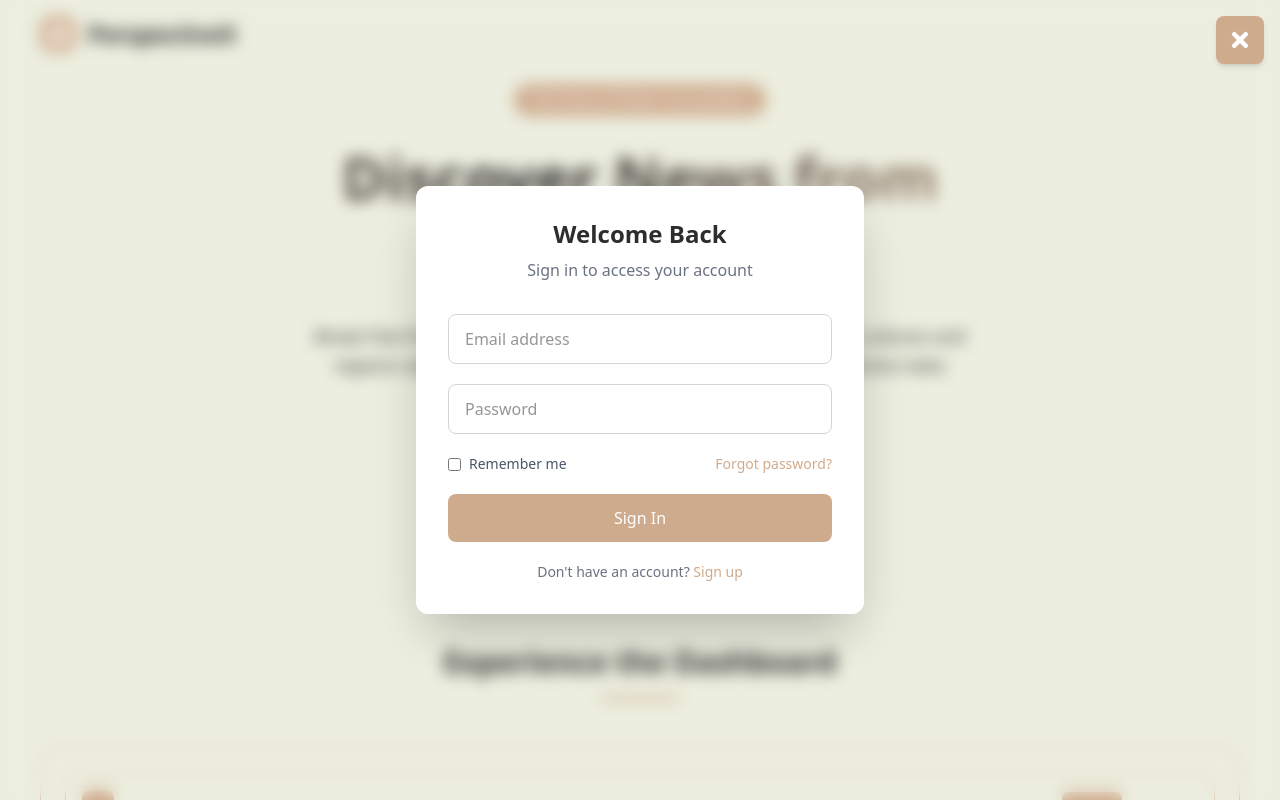
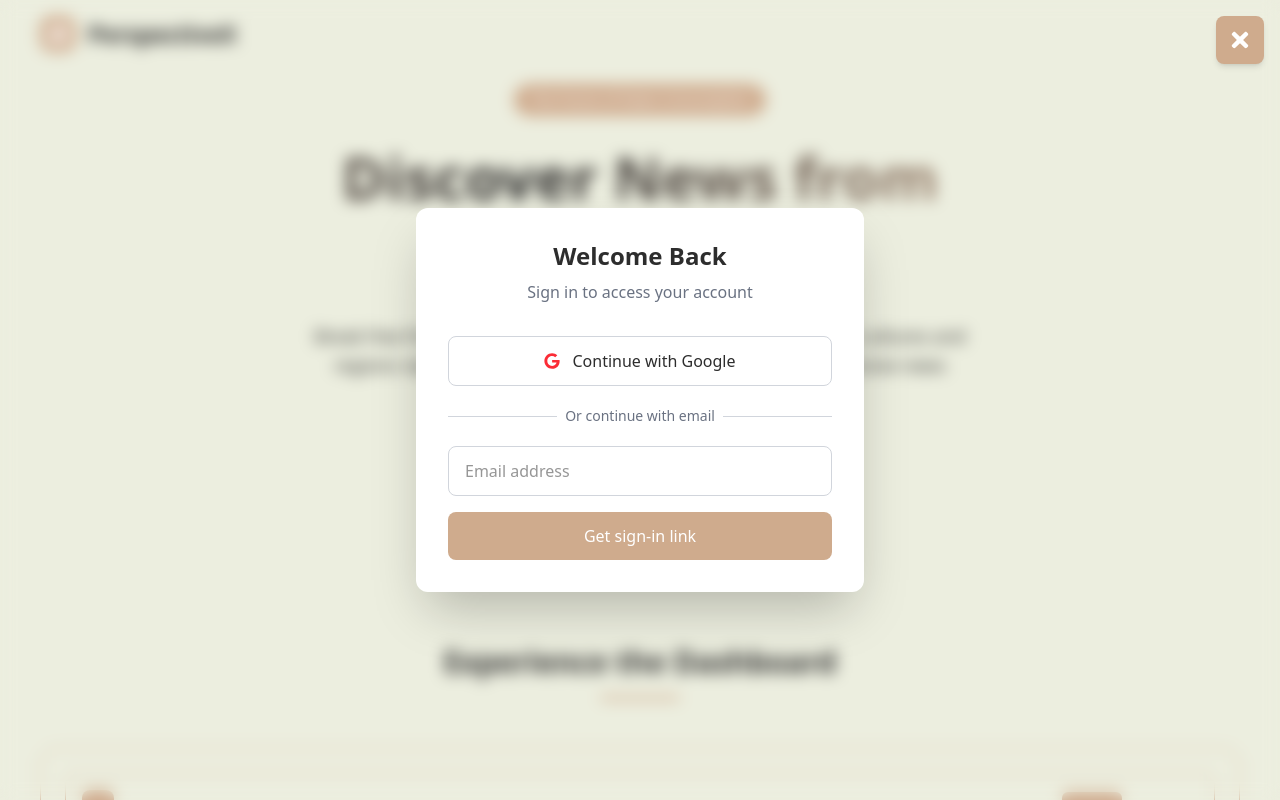
Before and after one commit to NEGO2522/Perspective-X, a React (Vite) app: page / in a window 1280 px wide. Both pictures are taken after a click on the button "Toggle menu". Shown: the top 800 px of the page. Built offline with nearby package versions, Linux system fonts and the light colour scheme.

Commit message:
Sign-in method add

```diff
--- a/src/firebase/firebase.js
+++ b/src/firebase/firebase.js
@@ -1,11 +1,17 @@
 // Import the functions you need from the SDKs you need
 import { initializeApp } from "firebase/app";
 import { getAnalytics } from "firebase/analytics";
-// TODO: Add SDKs for Firebase products that you want to use
-// https://firebase.google.com/docs/web/setup#available-libraries
+import {
+  getAuth,
+  GoogleAuthProvider,
+  signInWithPopup,
+  signInWithEmailLink,
+  sendSignInLinkToEmail,
+  isSignInWithEmailLink,
+  signInWithEmailLink as signInWithEmailLinkAuth
+} from "firebase/auth";
 
 // Your web app's Firebase configuration
-// For Firebase JS SDK v7.20.0 and later, measurementId is optional
 const firebaseConfig = {
   apiKey: "AIzaSyA080tHPuQ9wDccqdOJS6Hsymr66hgghIs",
   authDomain: "perspectivex-ee5ca.firebaseapp.com",
@@ -19,3 +25,56 @@ const firebaseConfig = {
 // Initialize Firebase
 const app = initializeApp(firebaseConfig);
 const analytics = getAnalytics(app);
+
+// Initialize Firebase Auth
+const auth = getAuth(app);
+const googleProvider = new GoogleAuthProvider();
+
+// Google Sign In
+export const signInWithGoogle = async () => {
+  try {
+    const result = await signInWithPopup(auth, googleProvider);
+    return result.user;
+  } catch (error) {
+    console.error("Error signing in with Google:", error);
+    throw error;
+  }
+};
+
+// Email Link Authentication
+export const sendSignInLink = async (email) => {
+  const actionCodeSettings = {
+    url: window.location.origin,
+    handleCodeInApp: true,
+  };
+
+  try {
+    await sendSignInLinkToEmail(auth, email, actionCodeSettings);
+    // Save the email locally to complete sign-in after clicking the link
+    window.localStorage.setItem('emailForSignIn', email);
+    return true;
+  } catch (error) {
+    console.error("Error sending sign in link:", error);
+    throw error;
+  }
+};
+
+// Check if the user is coming from a sign-in link
+export const isSignInLinkUrl = (url) => {
+  return isSignInWithEmailLink(auth, url);
+};
+
+// Complete sign in with email link
+export const completeSignInWithEmailLink = async (email, url) => {
+  try {
+    const result = await signInWithEmailLinkAuth(auth, email, url);
+    // Clear the email from storage
+    window.localStorage.removeItem('emailForSignIn');
+    return result.user;
+  } catch (error) {
+    console.error("Error completing sign in with email link:", error);
+    throw error;
+  }
+};
+
+export { auth };
--- a/src/pages/Landing.jsx
+++ b/src/pages/Landing.jsx
@@ -1,5 +1,6 @@
 import React, { useState, useEffect, useRef } from 'react';
-import { FaGlobeAmericas, FaArrowRight, FaSearch, FaNewspaper, FaChartLine, FaUsers, FaClock, FaEye, FaBars, FaTimes } from 'react-icons/fa';
+import { FaGlobeAmericas, FaArrowRight, FaSearch, FaNewspaper, FaChartLine, FaUsers, FaClock, FaEye, FaBars, FaTimes, FaGoogle } from 'react-icons/fa';
+import { signInWithGoogle, sendSignInLink, isSignInLinkUrl, completeSignInWithEmailLink } from '../firebase/firebase';
 import { motion } from 'framer-motion';
 import gsap from 'gsap';
 import { ScrollTrigger } from 'gsap/ScrollTrigger';
@@ -38,6 +39,10 @@ const features = [
 const Landing = () => {
   const [activeFeature, setActiveFeature] = useState(0);
   const [isMenuOpen, setIsMenuOpen] = useState(false);
+  const [email, setEmail] = useState('');
+  const [showEmailSent, setShowEmailSent] = useState(false);
+  const [isLoading, setIsLoading] = useState(false);
+  const [error, setError] = useState('');
   const container = useRef();
   const heroRef = useRef();
   const dashboardRef = useRef();
@@ -110,6 +115,53 @@ const Landing = () => {
     });
   }, { scope: container });
 
+  // Handle form submission
+  const handleSubmit = async (e) => {
+    e.preventDefault();
+    setError('');
+    setIsLoading(true);
+
+    try {
+      await sendSignInLink(email);
+      setShowEmailSent(true);
+    } catch (err) {
+      setError(err.message);
+    } finally {
+      setIsLoading(false);
+    }
+  };
+
+  // Handle Google Sign In
+  const handleGoogleSignIn = async () => {
+    try {
+      setError('');
+      setIsLoading(true);
+      await signInWithGoogle();
+      setIsMenuOpen(false);
+    } catch (err) {
+      setError(err.message);
+    } finally {
+      setIsLoading(false);
+    }
+  };
+
+  // Check for email sign-in link on component mount
+  useEffect(() => {
+    if (isSignInLinkUrl(window.location.href)) {
+      const email = window.localStorage.getItem('emailForSignIn');
+      if (email) {
+        completeSignInWithEmailLink(email, window.location.href)
+          .then(() => {
+            window.localStorage.removeItem('emailForSignIn');
+            window.location.href = '/';
+          })
+          .catch((error) => {
+            setError(error.message);
+          });
+      }
+    }
+  }, []);
+
   return (
     <div className="min-h-screen bg-[#ECEEDF] text-[#2D2D2D]" ref={container}>
       {/* Navigation */}
@@ -170,47 +222,78 @@ const Landing = () => {
                     <p className="text-gray-500">Sign in to access your account</p>
                   </div>
 
-                  <form className="space-y-5">
+                  {showEmailSent ? (
+                    <div className="text-center space-y-4">
+                      <div className="text-green-600 bg-green-50 p-4 rounded-lg">
+                        <p>We've sent a sign-in link to your email.</p>
+                        <p className="font-medium">{email}</p>
+                      </div>
+                      <p className="text-sm text-gray-500">
+                        Check your email and click the link to sign in.
+                      </p>
+                      <button
+                        type="button"
+                        onClick={() => {
+                          setShowEmailSent(false);
+                          setEmail('');
+                        }}
+                        className="mt-4 text-[#CFAB8D] hover:underline"
+                      >
+                        Back to sign in
+                      </button>
+                    </div>
+                  ) : (
+                    <>
+                      <div className="space-y-5">
+                        <button
+                          type="button"
+                          onClick={handleGoogleSignIn}
+                          disabled={isLoading}
+                          className="w-full flex items-center justify-center gap-3 bg-white border border-gray-300 py-3 px-4 rounded-lg font-medium hover:bg-gray-50 transition-colors focus:outline-none focus:ring-2 focus:ring-offset-2 focus:ring-[#CFAB8D]"
+                        >
+                          <FaGoogle className="text-red-500" />
+                          Continue with Google
+                        </button>
+
+                        <div className="relative">
+                          <div className="absolute inset-0 flex items-center">
+                            <div className="w-full border-t border-gray-300"></div>
+                          </div>
+                          <div className="relative flex justify-center text-sm">
+                            <span className="px-2 bg-white text-gray-500">Or continue with email</span>
+                          </div>
+                        </div>
+
+                        <form onSubmit={handleSubmit} className="space-y-4">
                           <div>
                             <input
                               type="email"
                               placeholder="Email address"
                               className="w-full px-4 py-3 border border-gray-300 rounded-lg focus:ring-2 focus:ring-[#CFAB8D] focus:border-transparent outline-none transition-all"
                               required
+                              value={email}
+                              onChange={(e) => setEmail(e.target.value)}
+                              disabled={isLoading}
                             />
-                    </div>
-
-                    <div>
-                      <input
-                        type="password"
-                        placeholder="Password"
-                        className="w-full px-4 py-3 border border-gray-300 rounded-lg focus:ring-2 focus:ring-[#CFAB8D] focus:border-transparent outline-none transition-all"
-                        required
-                      />
-                    </div>
-
-                    <div className="flex items-center justify-between text-sm">
-                      <label className="flex items-center">
-                        <input type="checkbox" className="rounded border-gray-300 text-[#CFAB8D] focus:ring-[#CFAB8D]" />
-                        <span className="ml-2 text-gray-600">Remember me</span>
-                      </label>
-                      <a href="#" className="text-[#CFAB8D] hover:underline">Forgot password?</a>
                           </div>
 
                           <button
                             type="submit"
-                      className="w-full bg-[#CFAB8D] text-white py-3 px-4 rounded-lg font-medium hover:bg-opacity-90 transition-all focus:outline-none focus:ring-2 focus:ring-offset-2 focus:ring-[#CFAB8D]"
+                            disabled={isLoading}
+                            className="w-full bg-[#CFAB8D] text-white py-3 px-4 rounded-lg font-medium hover:bg-opacity-90 transition-all focus:outline-none focus:ring-2 focus:ring-offset-2 focus:ring-[#CFAB8D] disabled:opacity-70 disabled:cursor-not-allowed"
                           >
-                      Sign In
+                            {isLoading ? 'Sending link...' : 'Get sign-in link'}
                           </button>
+                        </form>
 
-                    <p className="text-center text-sm text-gray-500">
-                      Don't have an account?{' '}
-                      <a href="#" className="text-[#CFAB8D] font-medium hover:underline">
-                        Sign up
-                      </a>
-                    </p>
-                  </form>
+                        {error && (
+                          <div className="text-red-500 text-sm text-center p-2 bg-red-50 rounded-lg">
+                            {error}
+                          </div>
+                        )}
+                      </div>
+                    </>
+                  )}
                 </div>
               </div>
             </div>
```
Also changed, not shown: 1 other file (tests, documents, lock files or other folders). Lines whose indentation alone changed are shown as unchanged.
